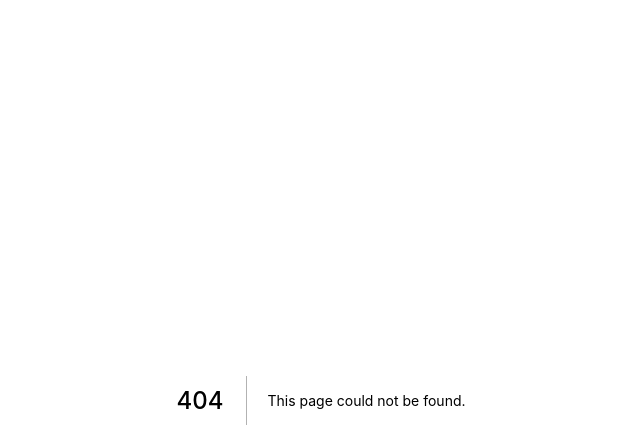
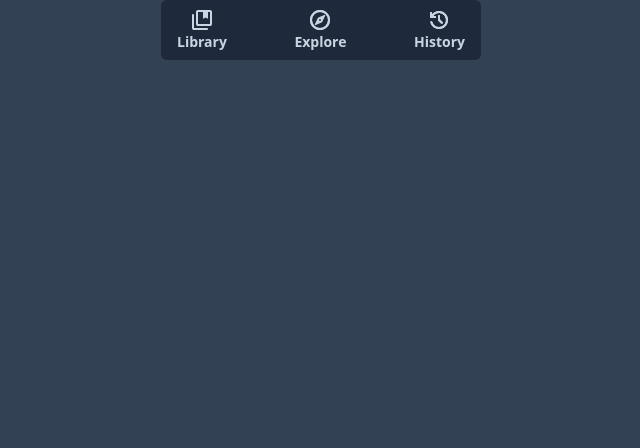
Before and after one commit to ilmossp/kaminari, a Next.js app: page /about in a window 1280 px wide. Before the commit this address had no page. Shown: the top 448 px of the page, without its empty margins (319-959 px from the left). Built offline with nearby package versions, Linux system fonts and the light colour scheme.

Commit message:
making bottom-navbar component

```diff
--- /dev/null
+++ b/src/components/bottom-navbar.tsx
@@ -0,0 +1,38 @@
+import React from "react";
+
+
+
+function BottomNavbar() {
+  return (
+    <div className="flex bg-darkBlueGray w-80 py-2 items-center justify-between rounded-md mx-auto px-4 ">
+      <div className="flex justify-center items-center flex-col">
+        <svg className="fill-coolGray"xmlns="http://www.w3.org/2000/svg" height="24" width="24">
+          <path d="M8 16h12V4h-2v6.125q0 .3-.25.437-.25.138-.5-.012L15.5 9.5l-1.75 1.05q-.25.15-.5.012-.25-.137-.25-.437V4H8v12Zm0 2q-.825 0-1.412-.587Q6 16.825 6 16V4q0-.825.588-1.413Q7.175 2 8 2h12q.825 0 1.413.587Q22 3.175 22 4v12q0 .825-.587 1.413Q20.825 18 20 18Zm-4 4q-.825 0-1.412-.587Q2 20.825 2 20V7q0-.425.288-.713Q2.575 6 3 6t.713.287Q4 6.575 4 7v13h13q.425 0 .712.288.288.287.288.712t-.288.712Q17.425 22 17 22Zm9-18h5ZM8 4h12Z" />
+        </svg>
+        <p className="text-sm font-bold text-coolGray">Library</p>
+      </div>
+      <div className="flex justify-center items-center flex-col">
+        <svg className="fill-coolGray" xmlns="http://www.w3.org/2000/svg" height="24" width="24">
+          <path d="m7.425 17.075 6.25-2.925q.15-.075.275-.2.125-.125.2-.275l2.925-6.25q.125-.25-.063-.437-.187-.188-.437-.063l-6.25 2.925q-.15.075-.275.2-.125.125-.2.275l-2.925 6.25q-.125.25.063.437.187.188.437.063ZM12 13q-.425 0-.712-.288Q11 12.425 11 12t.288-.713Q11.575 11 12 11t.713.287Q13 11.575 13 12t-.287.712Q12.425 13 12 13Zm0 9q-2.075 0-3.9-.788-1.825-.787-3.175-2.137-1.35-1.35-2.137-3.175Q2 14.075 2 12t.788-3.9q.787-1.825 2.137-3.175 1.35-1.35 3.175-2.138Q9.925 2 12 2t3.9.787q1.825.788 3.175 2.138 1.35 1.35 2.137 3.175Q22 9.925 22 12t-.788 3.9q-.787 1.825-2.137 3.175-1.35 1.35-3.175 2.137Q14.075 22 12 22Zm0-10Zm0 8q3.325 0 5.663-2.337Q20 15.325 20 12t-2.337-5.663Q15.325 4 12 4T6.338 6.337Q4 8.675 4 12t2.338 5.663Q8.675 20 12 20Z" />
+          <path
+            xmlns="http://www.w3.org/2000/svg"
+            d="m7.425 17.075 6.25-2.925q.15-.075.275-.2.125-.125.2-.275l2.925-6.25q.125-.25-.063-.437-.187-.188-.437-.063l-6.25 2.925q-.15.075-.275.2-.125.125-.2.275l-2.925 6.25q-.125.25.063.437.187.188.437.063ZM12 13q-.425 0-.712-.288Q11 12.425 11 12t.288-.713Q11.575 11 12 11t.713.287Q13 11.575 13 12t-.287.712Q12.425 13 12 13Zm0 9q-2.075 0-3.9-.788-1.825-.787-3.175-2.137-1.35-1.35-2.137-3.175Q2 14.075 2 12t.788-3.9q.787-1.825 2.137-3.175 1.35-1.35 3.175-2.138Q9.925 2 12 2t3.9.787q1.825.788 3.175 2.138 1.35 1.35 2.137 3.175Q22 9.925 22 12t-.788 3.9q-.787 1.825-2.137 3.175-1.35 1.35-3.175 2.137Q14.075 22 12 22Zm0-10Zm0 8q3.325 0 5.663-2.337Q20 15.325 20 12t-2.337-5.663Q15.325 4 12 4T6.338 6.337Q4 8.675 4 12t2.338 5.663Q8.675 20 12 20Z"
+          />
+        </svg>
+        <p className="text-sm font-bold text-coolGray">Explore</p>
+      </div>
+      <div className="flex justify-center items-center flex-col">
+        <svg className="fill-coolGray" xmlns="http://www.w3.org/2000/svg" height="24" width="24">
+          <path d="m13 11.6 2.5 2.5q.275.275.275.7 0 .425-.275.7-.275.275-.7.275-.425 0-.7-.275l-2.8-2.8q-.15-.15-.225-.338-.075-.187-.075-.387V8q0-.425.288-.713Q11.575 7 12 7t.713.287Q13 7.575 13 8ZM12 21q-3.025 0-5.425-1.788-2.4-1.787-3.225-4.662-.125-.45.088-.85.212-.4.662-.5.425-.1.763.187.337.288.462.713.65 2.2 2.513 3.55Q9.7 19 12 19q2.925 0 4.962-2.038Q19 14.925 19 12t-2.038-4.963Q14.925 5 12 5q-1.725 0-3.225.8T6.25 8H8q.425 0 .713.287Q9 8.575 9 9t-.287.712Q8.425 10 8 10H4q-.425 0-.712-.288Q3 9.425 3 9V5q0-.425.288-.713Q3.575 4 4 4t.713.287Q5 4.575 5 5v1.35q1.275-1.6 3.113-2.475Q9.95 3 12 3q1.875 0 3.513.712 1.637.713 2.85 1.925 1.212 1.213 1.925 2.85Q21 10.125 21 12t-.712 3.512q-.713 1.638-1.925 2.85-1.213 1.213-2.85 1.926Q13.875 21 12 21Z" />
+          <path
+            xmlns="http://www.w3.org/2000/svg"
+            d="m13 11.6 2.5 2.5q.275.275.275.7 0 .425-.275.7-.275.275-.7.275-.425 0-.7-.275l-2.8-2.8q-.15-.15-.225-.338-.075-.187-.075-.387V8q0-.425.288-.713Q11.575 7 12 7t.713.287Q13 7.575 13 8ZM12 21q-3.025 0-5.425-1.788-2.4-1.787-3.225-4.662-.125-.45.088-.85.212-.4.662-.5.425-.1.763.187.337.288.462.713.65 2.2 2.513 3.55Q9.7 19 12 19q2.925 0 4.962-2.038Q19 14.925 19 12t-2.038-4.963Q14.925 5 12 5q-1.725 0-3.225.8T6.25 8H8q.425 0 .713.287Q9 8.575 9 9t-.287.712Q8.425 10 8 10H4q-.425 0-.712-.288Q3 9.425 3 9V5q0-.425.288-.713Q3.575 4 4 4t.713.287Q5 4.575 5 5v1.35q1.275-1.6 3.113-2.475Q9.95 3 12 3q1.875 0 3.513.712 1.637.713 2.85 1.925 1.212 1.213 1.925 2.85Q21 10.125 21 12t-.712 3.512q-.713 1.638-1.925 2.85-1.213 1.213-2.85 1.926Q13.875 21 12 21Z"
+          />
+        </svg>
+        <p className="text-sm font-bold text-coolGray">History</p>
+      </div>
+    </div>
+  );
+}
+
+export default BottomNavbar;
--- /dev/null
+++ b/src/pages/about.tsx
@@ -0,0 +1,11 @@
+import React from "react";
+import BottomNavbar from "../components/bottom-navbar";
+function About() {
+  return (
+    <div className="w-full h-screen bg-blueGray">
+      <BottomNavbar />
+    </div>
+  );
+}
+
+export default About;
--- a/tailwind.config.cjs
+++ b/tailwind.config.cjs
@@ -2,7 +2,15 @@
 module.exports = {
   content: ["./src/**/*.{js,ts,jsx,tsx}"],
   theme: {
-    extend: {},
+    extend: {
+
+      colors:{
+        darkBlueGray : "#1E293B",
+        blueGray: "#334155",
+        coolGray: "#CBD5E1",
+
+      }
+    },
   },
   plugins: [],
 };
```
